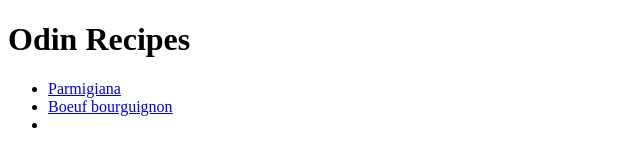
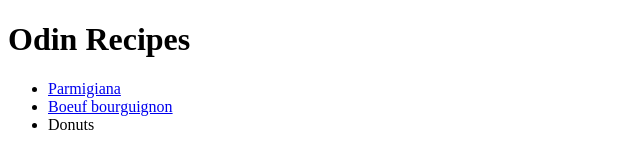
Before and after one commit to Twoony/odin-recipes, a plain HTML site: page index.html in a window 1280 px wide. Shown: the full height of the page, 0-640 px from the left. Drawn offline with Linux system fonts and the light colour scheme.

Commit message:
Add donuts relative link

```diff
--- a/index.html
+++ b/index.html
@@ -9,7 +9,7 @@
         <ul>
           <li><a href="./recipes/parmigiana.html">Parmigiana</a></li>
           <li><a href="./recipes/boeufbourguignon.html">Boeuf bourguignon</a></li>
-          <li><a href="./recipes/donuts.html"></a></li>
+          <li><a href="./recipes/donuts.html"></a>Donuts</li>
         </ul>
     </body>
 </html>
```
